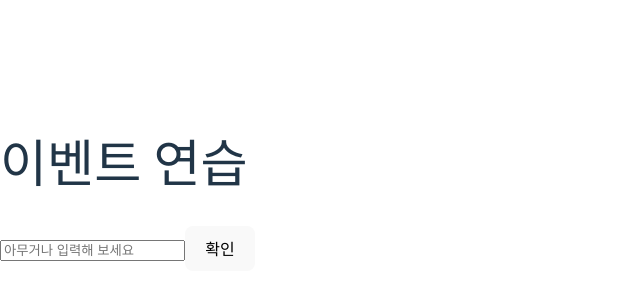
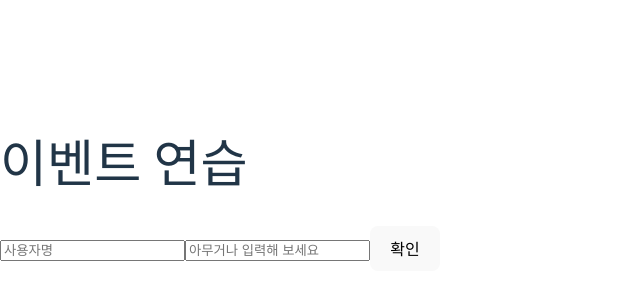
Before and after one commit to ryuji-dev/react-study, a React (Vite) app: page / in a window 1280 px wide. Shown: the part 214-514 px from the top of the page, without its empty margins (0-640 px from the left). Built offline with nearby package versions, Linux system fonts and the light colour scheme.

Commit message:
feat: input 여러 개 다루기

```diff
--- a/src/EventPractice.jsx
+++ b/src/EventPractice.jsx
@@ -2,17 +2,20 @@ import { Component } from "react";
 
 class EventPractice extends Component {
   state = {
+    username: "",
     message: "",
   };
 
-  handleChange(e) {
-    this.setState({ message: e.target.value });
-  }
+  // 입력 필드의 값이 변경될 때 호출되는 이벤트 핸들러
+  handleChange = (e) => {
+    this.setState({ [e.target.name]: e.target.value });
+  };
 
-  handleClick() {
-    alert(this.state.message);
-    this.setState({ message: "" });
-  }
+  // 확인 버튼을 클릭했을 때 호출되는 이벤트 핸들러
+  handleClick = () => {
+    alert(this.state.username + ": " + this.state.message); // 입력된 정보를 알림창에 표시
+    this.setState({ username: "", message: "" }); // 입력 필드 초기화
+  };
 
   render() {
     return (
@@ -20,12 +23,19 @@ class EventPractice extends Component {
         <h1>이벤트 연습</h1>
         <input
           type="text"
+          name="username"
+          placeholder="사용자명"
+          value={this.state.username}
+          onChange={this.handleChange}
+        />
+        <input
+          type="text"
           name="message"
           placeholder="아무거나 입력해 보세요"
           value={this.state.message}
           onChange={this.handleChange}
         />
-        <button onClick={this.handleChange}>확인</button>
+        <button onClick={this.handleClick}>확인</button>
       </div>
     );
   }
```
